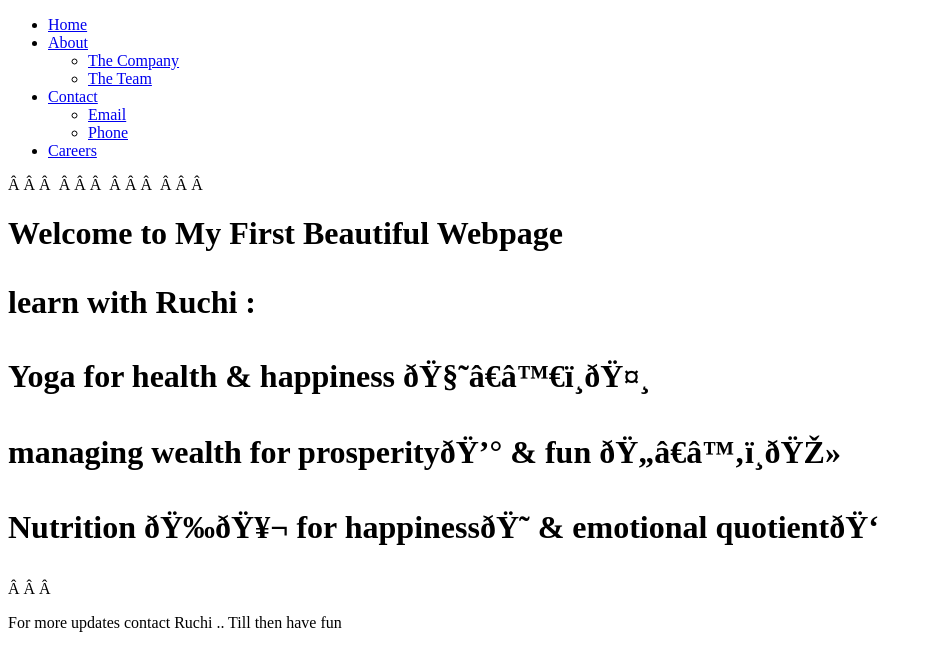
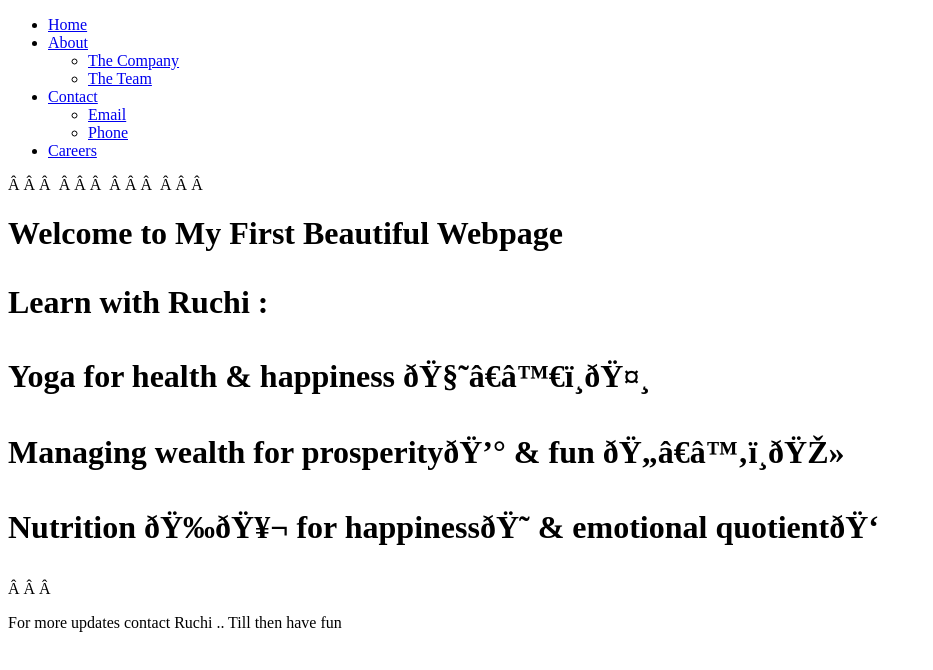
Before and after one commit to rakeshtuli/WebpageAug12, a plain HTML site: page index.html in a window 1280 px wide. Shown: the whole page, without its empty margins (0-933 px from the left). Drawn offline with Linux system fonts and the light colour scheme.

Commit message:
Update index.html
Signed-off-by: RAKESH TULI <59557210+rakeshtuli@users.noreply.github.com>

```diff
--- a/index.html
+++ b/index.html
@@ -48,9 +48,9 @@
 <body>
  <p>
 
-  learn with Ruchi :
+  Learn with Ruchi :
   <h1>     Yoga for health & happiness 🧘‍♀️🤸
-  <h1>   managing wealth for prosperity💰 & fun 🏄‍♂️🎻
+  <h1>   Managing wealth for prosperity💰 & fun 🏄‍♂️🎻
   <h1>   Nutrition 🍉🥬 for happiness😁 & emotional quotient👭
 
     </h1>
```
